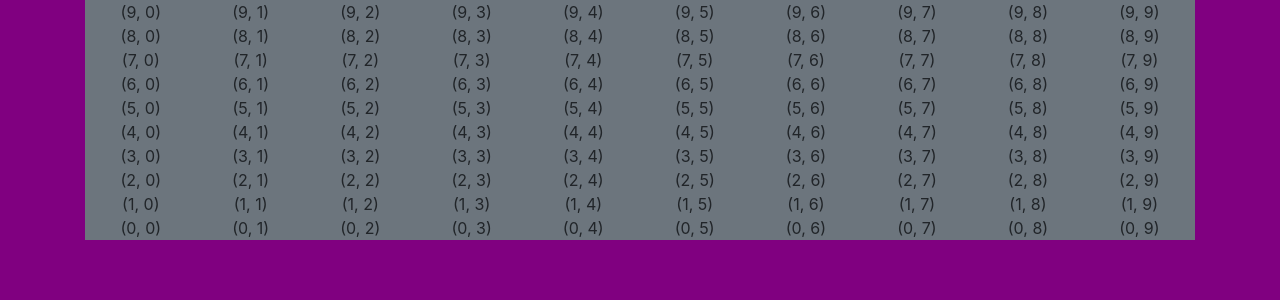
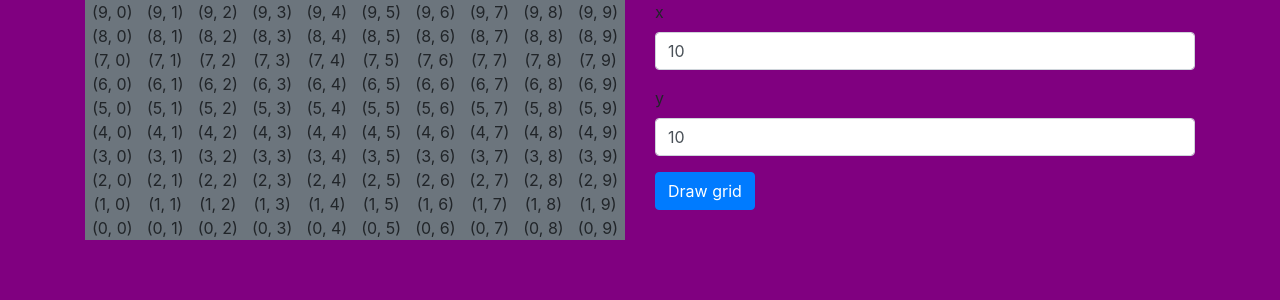
Before and after one commit to grrseguin/i-hoover-poc, a React (Create React App) app: page / in a window 1280 px wide. Shown: the top 300 px of the page. Built offline with nearby package versions, Linux system fonts and the light colour scheme.

Commit message:
Add Form to change the grid

```diff
--- a/src/bootstrap/index.scss
+++ b/src/bootstrap/index.scss
@@ -16,8 +16,8 @@
 // @import "~bootstrap/scss/_code.scss";
 @import "~bootstrap/scss/_grid.scss";
 // @import "~bootstrap/scss/_tables.scss";
-// @import "~bootstrap/scss/_forms.scss";
-// @import "~bootstrap/scss/_buttons.scss";
+@import "~bootstrap/scss/_forms.scss";
+@import "~bootstrap/scss/_buttons.scss";
 // @import "~bootstrap/scss/_transitions.scss";
 // @import "~bootstrap/scss/_dropdown.scss";
 // @import "~bootstrap/scss/_button-group.scss";
--- a/src/components/App/App.tsx
+++ b/src/components/App/App.tsx
@@ -1,16 +1,46 @@
 import React from 'react';
 import Grid from '../Grid';
+import GridForm from '../GridForm';
 
-const App: React.FC = () => {
+export interface IAppProps {
+}
+
+export interface IAppStates {
+  x: number;
+  y: number;
+}
+
+export class App extends React.Component<IAppProps, IAppStates> {
+  constructor(props: IAppProps){
+    super(props);
+    this.state = {
+      x: 10,
+      y: 10,
+    };
+  }
+
+  handleSubmit = (gridSize: {x: number, y: number}) => {
+    this.setState({
+      ...gridSize,
+    });
+  }
+
+  public render() {
     return (
       <div className="container">
         <div className="row">
           <div className="col">
-          <Grid rowsLength={10} colsLength={10} />
+            <Grid rowsLength={this.state.x} colsLength={this.state.y} />
+          </div>
+          <div className="col">
+            <fieldset>
+              <GridForm x={this.state.x} y={this.state.y} handleSubmit={this.handleSubmit} />
+            </fieldset>
           </div>
         </div>
       </div>
     );
   }
+}
 
 export default App;
--- a/src/components/Grid.tsx
+++ b/src/components/Grid.tsx
@@ -9,8 +9,8 @@ export interface IGridProps {
 class Grid extends React.Component<IGridProps> {
   public render() {
     const grid = new GridClass({
-      rowsLength: this.props.rowsLength,
-      colsLength: this.props.colsLength,
+      rowsLength: parseInt(this.props.rowsLength as any, 10),
+      colsLength: parseInt(this.props.colsLength as any, 10),
     });
     const rows = grid.cells.map(
       (cells, iRow) =>
--- /dev/null
+++ b/src/components/GridForm.tsx
@@ -0,0 +1,71 @@
+import * as React from 'react';
+
+export interface IGridFormProps {
+  handleSubmit: (gridSize: {x: number, y: number}) => void;
+  x: number;
+  y: number;
+}
+
+export interface IGridFormStates {
+  x: number;
+  y: number;
+}
+
+export class GridForm extends React.Component<IGridFormProps, IGridFormStates> {
+  constructor(props: IGridFormProps){
+    super(props);
+    this.state = {
+      x: this.props.x,
+      y: this.props.y,
+    };
+  }
+
+  handleChangeX = (e: any) => {
+    this.setState({ x: e.target.value });
+  }
+
+  handleChangeY = (e: any) => {
+    this.setState({ y: e.target.value });
+  }
+
+  handleSubmit = (e: any) => {
+    e.preventDefault();
+    this.props.handleSubmit(this.state);
+  }
+
+  public render() {
+    return (
+      <form onSubmit={this.handleSubmit}>
+        <div className="form-group">
+          <label htmlFor="gridX">x</label>
+          <input
+            id="gridX"
+            className="form-control"
+            type="number"
+            aria-describedby="horizontal axis"
+            placeholder="Enter horizontal axis"
+            required
+            value={this.state.x}
+            onChange={this.handleChangeX}
+            />
+        </div>
+        <div className="form-group">
+          <label htmlFor="gridY">y</label>
+          <input
+            id="gridY"
+            className="form-control"
+            type="number"
+            aria-describedby="vertical axis"
+            placeholder="Enter vertical axis"
+            required
+            value={this.state.y}
+            onChange={this.handleChangeY}
+          />
+        </div>
+        <button type="submit" className="btn btn-primary">Draw grid</button>
+      </form>
+    );
+  }
+}
+
+export default GridForm;
```
Lines whose indentation alone changed are shown as unchanged.
